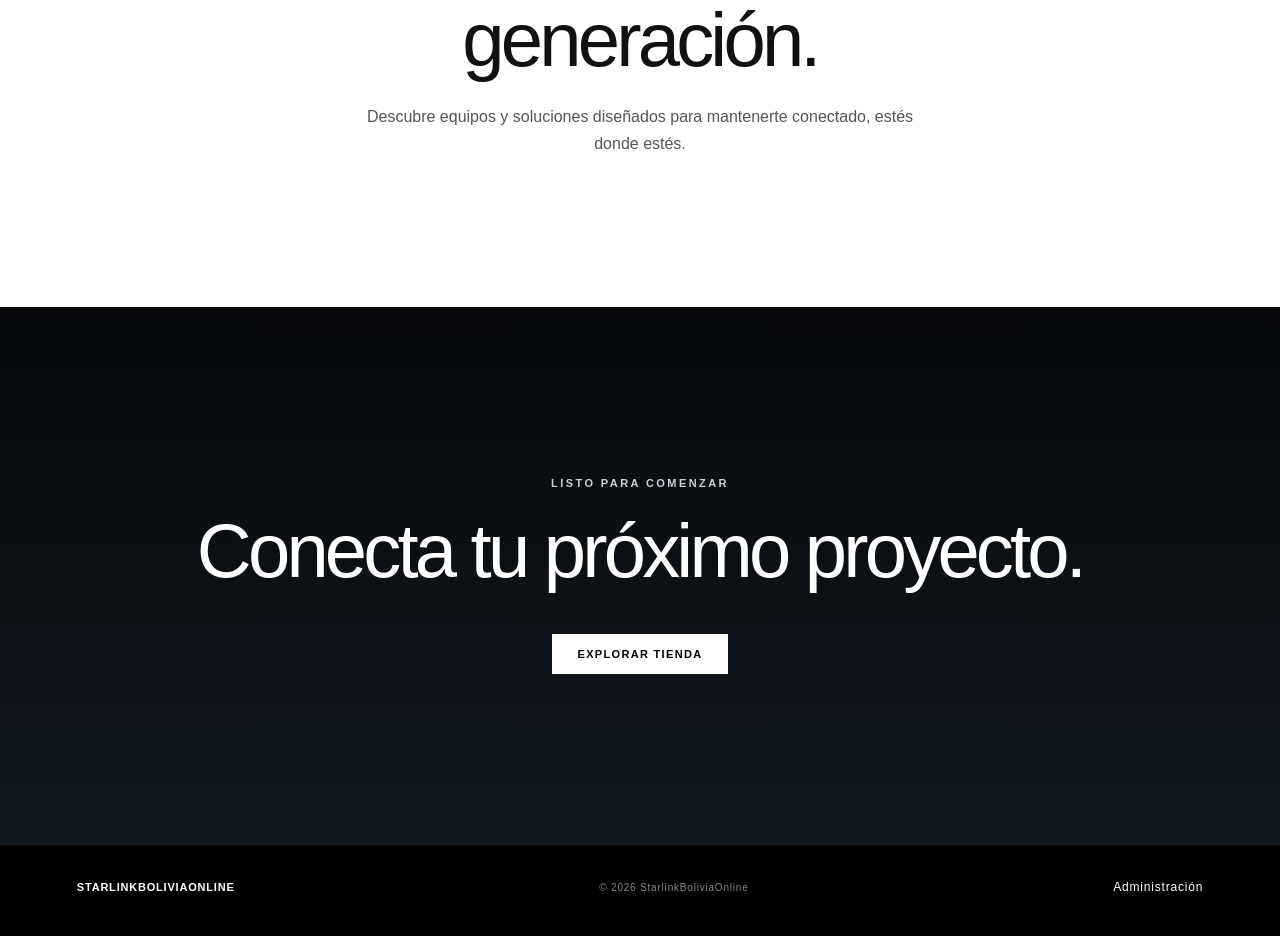
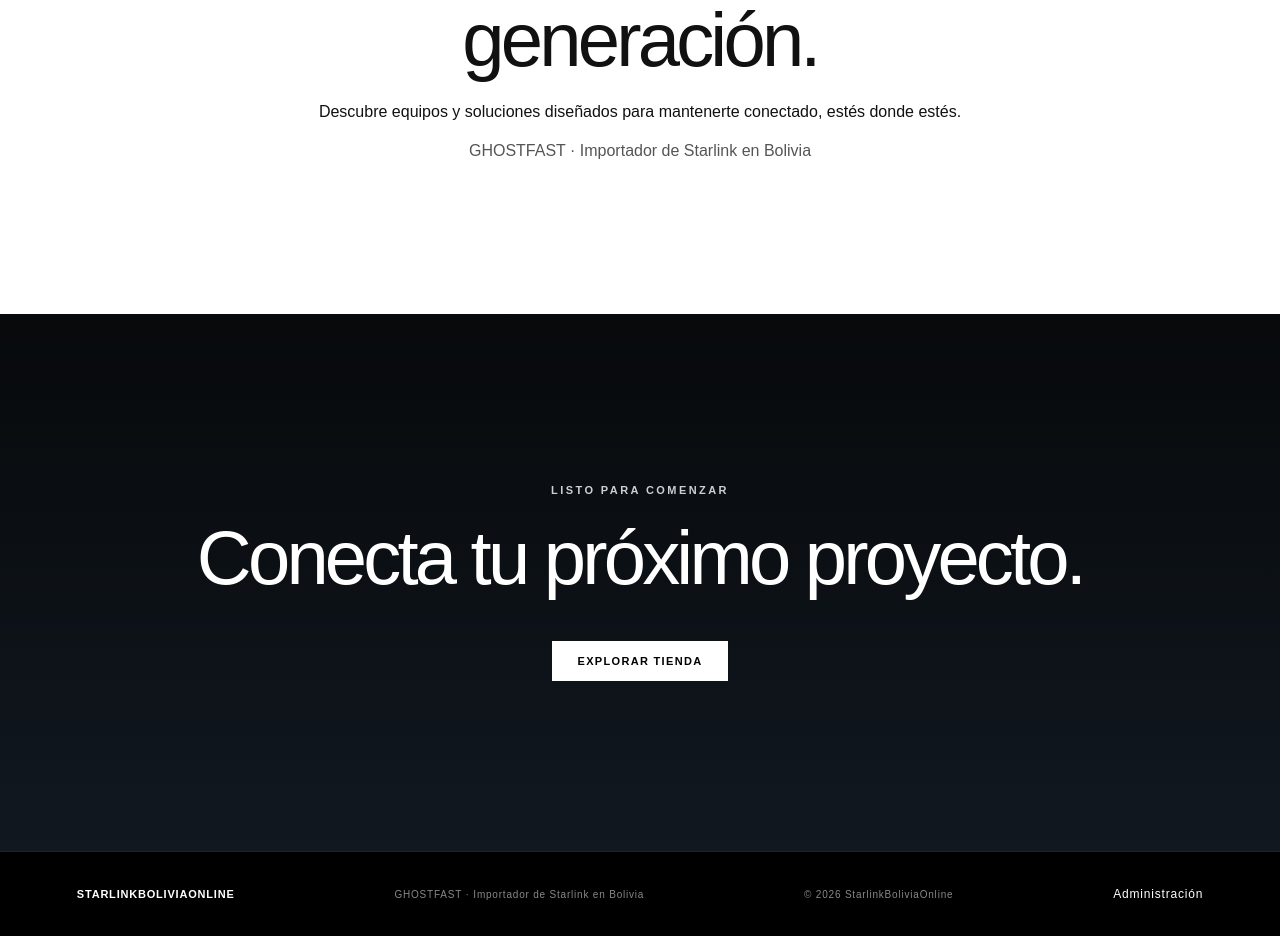
Before and after one commit to StarlinkBolivia/starlinkboliviaonline, a Next.js app: page / in a window 1280 px wide. Shown: the part 1060-1996 px from the top of the page. Built offline with nearby package versions, Linux system fonts and the light colour scheme.

Commit message:
Añadir identificación del importador en página principal

```diff
--- a/app/page.tsx
+++ b/app/page.tsx
@@ -18,9 +18,9 @@ export default function Home() {
         </div>
         <div className="scroll">DESPLAZAR PARA EXPLORAR ↓</div>
       </section>
-      <section className="intro"><p className="eyebrow">STARLINKBOLIVIAONLINE</p><h2>Conectividad de nueva generación.</h2><p>Descubre equipos y soluciones diseñados para mantenerte conectado, estés donde estés.</p></section>
+      <section className="intro"><p className="eyebrow">STARLINKBOLIVIAONLINE</p><h2>Conectividad de nueva generación.</h2><p>Descubre equipos y soluciones diseñados para mantenerte conectado, estés donde estés.</p><p className="importerName">GHOSTFAST · Importador de Starlink en Bolivia</p></section>
       <section className="cta"><p className="eyebrow">LISTO PARA COMENZAR</p><h2>Conecta tu próximo proyecto.</h2><Link className="primary" href="/productos">EXPLORAR TIENDA</Link></section>
-      <footer><strong>STARLINKBOLIVIAONLINE</strong><span>© 2026 StarlinkBoliviaOnline</span><Link href="/admin">Administración</Link></footer>
+      <footer><strong>STARLINKBOLIVIAONLINE</strong><span>GHOSTFAST · Importador de Starlink en Bolivia</span><span>© 2026 StarlinkBoliviaOnline</span><Link href="/admin">Administración</Link></footer>
     </main>
   )
 }
```
